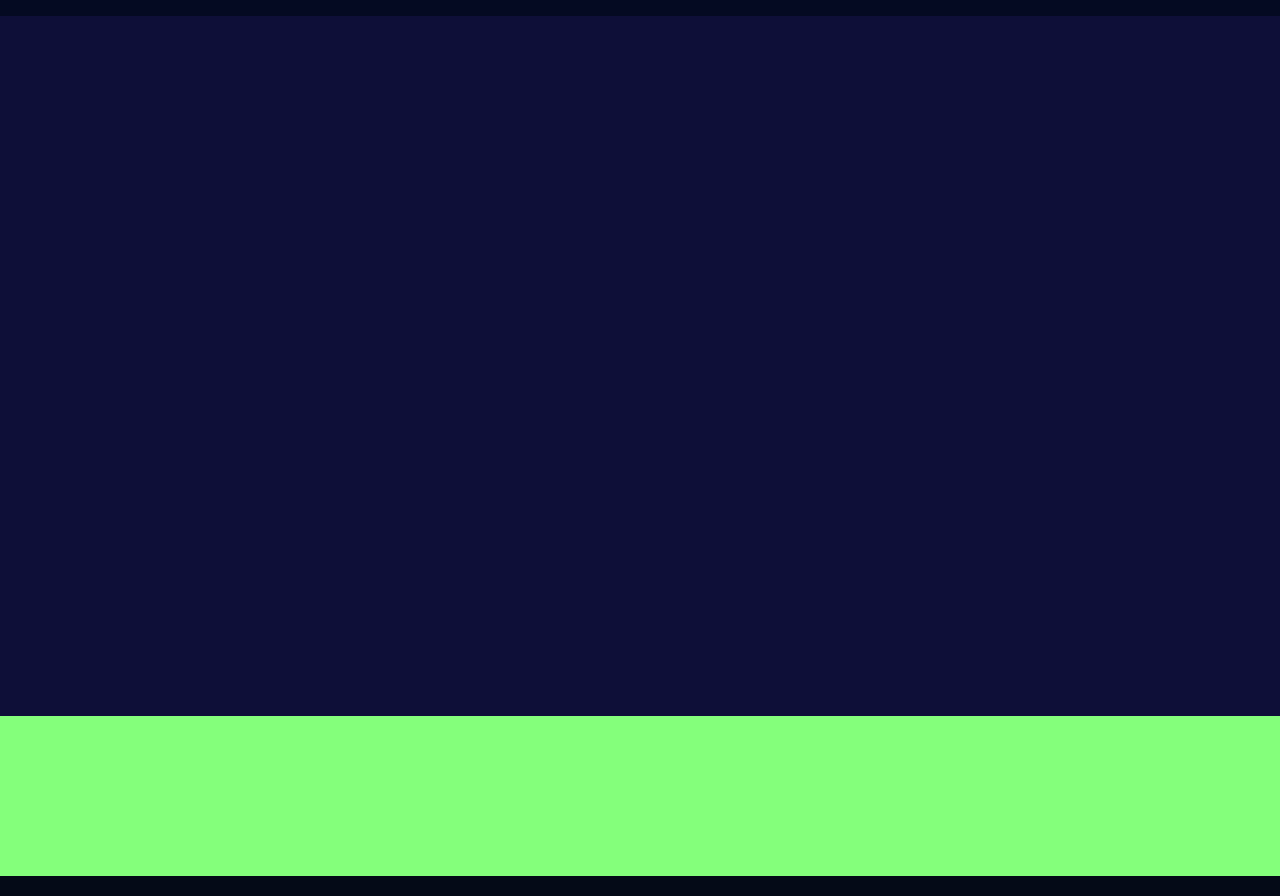
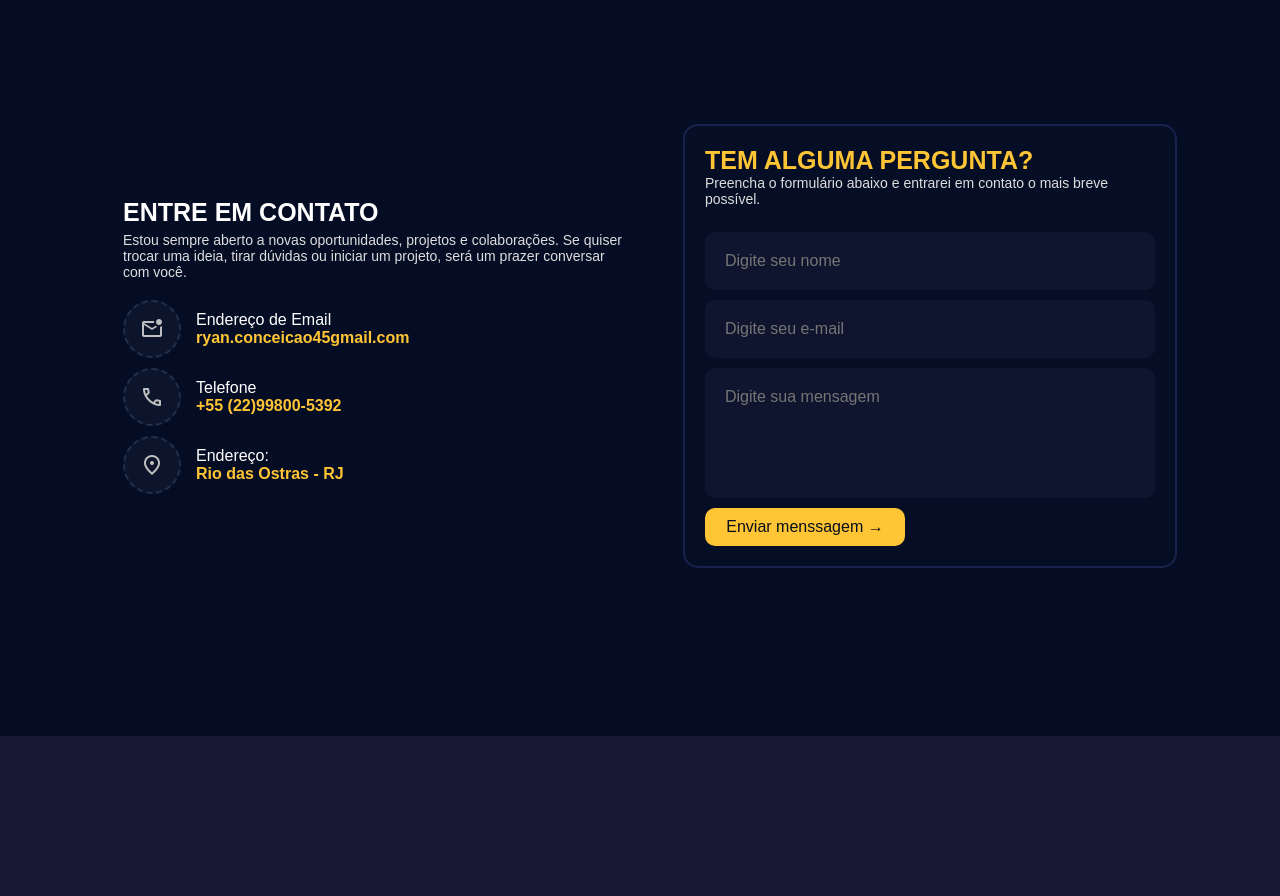
Before and after one commit to ryanconceicao45-boop/portfolio-ryan, a plain HTML site: page index.html in a window 1280 px wide. Shown: the part 2340-3236 px from the top of the page. Drawn offline with nearby package versions, Linux system fonts and the light colour scheme; a web font is replaced by a local one.

Commit message:
Versao 1.8

```diff
--- a/assets/style/body.css
+++ b/assets/style/body.css
@@ -1,15 +1,13 @@
-
-
 /* entrada */
-.page-open{
+.page-open {
     transition: transform 1s ease, opacity 1s ease;
-    opacity:1;
+    opacity: 1;
 }
 
 /* saída */
-.page-close{
+.page-close {
     transition: transform 1s ease, opacity 1s ease;
-    opacity:0;
+    opacity: 0;
 }
 
 #Inicio {
@@ -623,28 +621,28 @@ FERRAMENTAS DE DEV
 }
 
 .box-Tool .box-Tool-frames::before {
-    content:"";
-    position:absolute;
-    left:-9px;
-    width:13px;
-    height:calc(100%);
-    background:#3c3b64;
-    filter:blur(3px);
-    border-radius:50px;
+    content: "";
+    position: absolute;
+    left: -9px;
+    width: 13px;
+    height: calc(100%);
+    background: #3c3b64;
+    filter: blur(3px);
+    border-radius: 50px;
     z-index: 100;
     animation: picsToonsBord 1s linear infinite;
 }
 
 /* brilho direito */
-.box-Tool .box-Tool-frames::after{
-    content:"";
-    position:absolute;
-    right:-9px;
-    width:13px;
-    height:calc(100%);
-    background:#3c3b64;
-    filter:blur(5px);
-    border-radius:50px;
+.box-Tool .box-Tool-frames::after {
+    content: "";
+    position: absolute;
+    right: -9px;
+    width: 13px;
+    height: calc(100%);
+    background: #3c3b64;
+    filter: blur(5px);
+    border-radius: 50px;
     z-index: 100;
     animation: picsToonsBord 1s linear infinite;
 }
@@ -881,13 +879,176 @@ FERRAMENTAS DE DEV
 */
 #Contato {
     position: relative;
-    top: var(--spacing-header);
-    background: #0e0f38;
-    height: 90vh;
+    /* top: var(--spacing-header); */
+    background: var(--bg-color-ctt-Main);
     display: flex;
+    justify-content: center;
     align-items: center;
     padding: 20px;
 }
+
+
+.conteiner-ctt {
+    margin: 0 auto;
+    max-width: 1200px;
+    height: calc(100vh - var(--spacing-header));
+    display: flex;
+    align-items: center;
+    justify-content: space-around;
+    gap: 40px;
+}
+
+@media screen and (max-width: 800px) {
+    .conteiner-ctt {
+        /* transition: all 2s ease; */
+        display: flex;
+        flex-direction: column;
+        height: auto;
+        padding: 50px 0;
+    }
+}
+
+.box-cc-1 {
+    display: flex;
+    flex-direction: column;
+    width: 100%;
+    max-width: 500px;
+    background: transparent;
+    padding: 20px;
+}
+
+.box-cc-1 .box-intro {
+    width: 100%;
+    display: flex;
+    flex-direction: column;
+    margin-bottom: 20px;
+    gap: 5px;
+
+}
+
+.box-cc-1 .box-intro h2 {
+    font-size: var(--font-icones);
+    color: var(--texto-color-main);
+}
+
+.box-cc-1 .box-intro p {
+    font-size: var(--font-title);
+    color: var(--texto-color-sub);
+}
+
+.box-cc-1 .box-infos-ctt {
+    width: 100%;
+    display: flex;
+    flex-direction: column;
+    gap: 10px;
+}
+
+.box-cc-1 .box-infos-ctt .box-infos-dados {
+    width: 100%;
+    display: flex;
+    align-items: center;
+    gap: 15px;
+}
+
+.box-cc-1 .box-infos-ctt .box-infos-dados span {
+    background: #0d152c;
+    padding: 15px;
+    border: 2px dashed var(--bg-color-line);
+    border-radius: 30px;
+    color: #bfbfbf;
+}
+
+.box-cc-1 .box-infos-ctt .box-infos-dados div {
+    display: flex;
+    flex-direction: column;
+    width: 100%;
+}
+
+.box-cc-1 .box-infos-ctt .box-infos-dados div h5 {
+    width: 100%;
+    /* font-size: var(--font-card-title); */
+    color: var(--bg-color-main-sub);
+}
+
+
+
+
+.box-cc-2 {
+    display: flex;
+    flex-direction: column;
+    max-width: 450px;
+    background: var(--bg-color-ctt-card);
+    border: 2px solid var(--Line-color-ctt-card);
+    border-radius: 15px;
+    padding: 20px;
+    gap: 25px;
+}
+
+.box-cc-2 .box-int-pergunta {
+    display: flex;
+    flex-direction: column;
+}
+
+.box-cc-2 .box-int-pergunta h3 {
+    font-size: var(--font-icones);
+    color: var(--bg-color-main-sub);
+}
+
+.box-cc-2 .box-int-pergunta p {
+    font-size: var(--font-title);
+    color: var(--texto-color-sub);
+}
+
+.box-cc-2 .box-form {
+    font-size: var(--font-title);
+    color: var(--texto-color-sub);
+    display: flex;
+    flex-direction: column;
+    gap: 10px;
+}
+
+.box-cc-2 .box-form .input-form {
+    display: flex;
+    flex-direction: column;
+    background: var(--bg-color-ctt-input);
+    border: none;
+    padding: 20px;
+    border-radius: 10px;
+    color: var(--texto-color-main);
+}
+
+.box-cc-2 .box-form .input-area {
+    height: 90px;
+    resize: none;
+}
+
+.box-cc-2 .box-form .input-form:focus {
+    outline: none;
+    border-color: var(--bg-color-main-sub);
+    border: 1px solid var(--bg-color-main-sub);
+    box-shadow: 0 0 3px var(--bg-color-main-sub);
+}
+
+.box-cc-2 .box-form button {
+    display: flex;
+    text-align: center;
+    align-items: center;
+    justify-content: center;
+    width: 200px;
+    padding: 10px 10px;
+    background: var(--bg-color-main-sub);
+    border: none;
+    border-radius: 10px;
+    color: var(--texto-color-rev);
+    font-weight: 500;
+    transition: all 0.1s ease;
+    cursor: pointer;
+}
+
+.box-cc-2 .box-form button:active {
+    transform: translateX(5px);
+}
+
 
 
 /*
@@ -896,7 +1057,7 @@ FERRAMENTAS DE DEV
 ====================================
 */
 #rodape {
-    background: #84ff7b;
+    background: #191936;
     position: relative;
     top: 0;
     width: 100%;
--- a/assets/style/grobal.css
+++ b/assets/style/grobal.css
@@ -6,6 +6,7 @@
     font-family: Arial, Helvetica, sans-serif;
     font-size: 16px;
     color: #ffffff;
+    -webkit-tap-highlight-color: transparent;
 }
 
 html {
@@ -25,6 +26,13 @@ input:focus {
     --bg-color-body: #040A17;
     --bg-color-line: #232e4b;
     --bg-color-line2: #3a4871;
+
+
+
+    --bg-color-ctt-Main: #050d24;
+    --bg-color-ctt-card: #060e25;
+    --Line-color-ctt-card: #1a224b;
+    --bg-color-ctt-input: #0f152e;
 
     --card-bg-color: #141b2c;
 
--- a/assets/style/responsive.css
+++ b/assets/style/responsive.css
@@ -163,7 +163,7 @@
         justify-content: center;
         align-items: center;
         padding: 0 15px;
-        gap: 30px;
+        gap: 20px;
         text-align: center;
     }
 
--- a/index.html
+++ b/index.html
@@ -123,8 +123,10 @@
             <div class="box-heder-hab">
                 <div class="box-infos-hab">
                     <h2>MEU <span>TECH STACK</span></h2>
-                    <p>Estas são algumas das tecnologias e ferramentas que venho adquirindo ao longo da minha trajetória como desenvolvedor.<br><br>
-                        Estou em constante evolução, sempre buscando aprender novas tecnologias, aprimorar minhas habilidades e desenvolver soluções cada vez mais modernas, eficientes e bem estruturadas.
+                    <p>Estas são algumas das tecnologias e ferramentas que venho adquirindo ao longo da minha trajetória
+                        como desenvolvedor.<br><br>
+                        Estou em constante evolução, sempre buscando aprender novas tecnologias, aprimorar minhas
+                        habilidades e desenvolver soluções cada vez mais modernas, eficientes e bem estruturadas.
                     </p>
                 </div>
                 <img class="img-codes" src="./assets/img/avatas/code.png"
@@ -218,7 +220,60 @@
         </div>
     </section>
     <section id="Contato">
+        <div class="conteiner-ctt">
+            <div class="box-cc-1">
+                <div class="box-intro">
+                    <h2>ENTRE EM CONTATO</h2>
+                    <p>Estou sempre aberto a novas oportunidades, projetos e colaborações. Se quiser trocar uma ideia,
+                        tirar dúvidas ou iniciar um projeto, será um prazer conversar com você.</p>
+                </div>
+                <div class="box-infos-ctt">
+                    <div class="box-infos-dados">
+                        <span class="material-symbols-outlined">
+                            mark_email_unread
+                        </span>
+                        <div>
+                            <p>Endereço de Email</p>
+                            <h5>ryan.conceicao45gmail.com</h5>
+                        </div>
+                    </div>
+                    <div class="box-infos-dados">
+                        <span class="material-symbols-outlined">
+                            call
+                        </span>
+                        <div>
+                            <p>Telefone</p>
+                            <h5>+55 (22)99800-5392</h5>
+                        </div>
+                    </div>
+                    <div class="box-infos-dados">
+                        <span class="material-symbols-outlined">
+                            location_on
+                        </span>
+                        <div>
+                            <p>Endereço:</p>
+                            <h5>Rio das Ostras - RJ</h5>
+                        </div>
+                    </div>
+                </div>
+            </div>
 
+            <div class="box-cc-2">
+                <div class="box-int-pergunta">
+                    <h3>TEM ALGUMA PERGUNTA?</h3>
+                    <p>Preencha o formulário abaixo e entrarei em contato o mais breve possível.</p>
+                </div>
+                <form class="box-form" action="" method="get">
+                    <input class="input-form" type="text" name="nome" placeholder="Digite seu nome" required>
+                    <input class="input-form" type="email" name="email" placeholder="Digite seu e-mail" required>
+                    <textarea maxlength="400" class="input-form input-area" name="mensagem" placeholder="Digite sua mensagem" required></textarea>
+
+                    <button type="submit">
+                        Enviar menssagem →
+                    </button>
+                </form>
+            </div>
+        </div>
     </section>
     <footer id="rodape">
 
```
